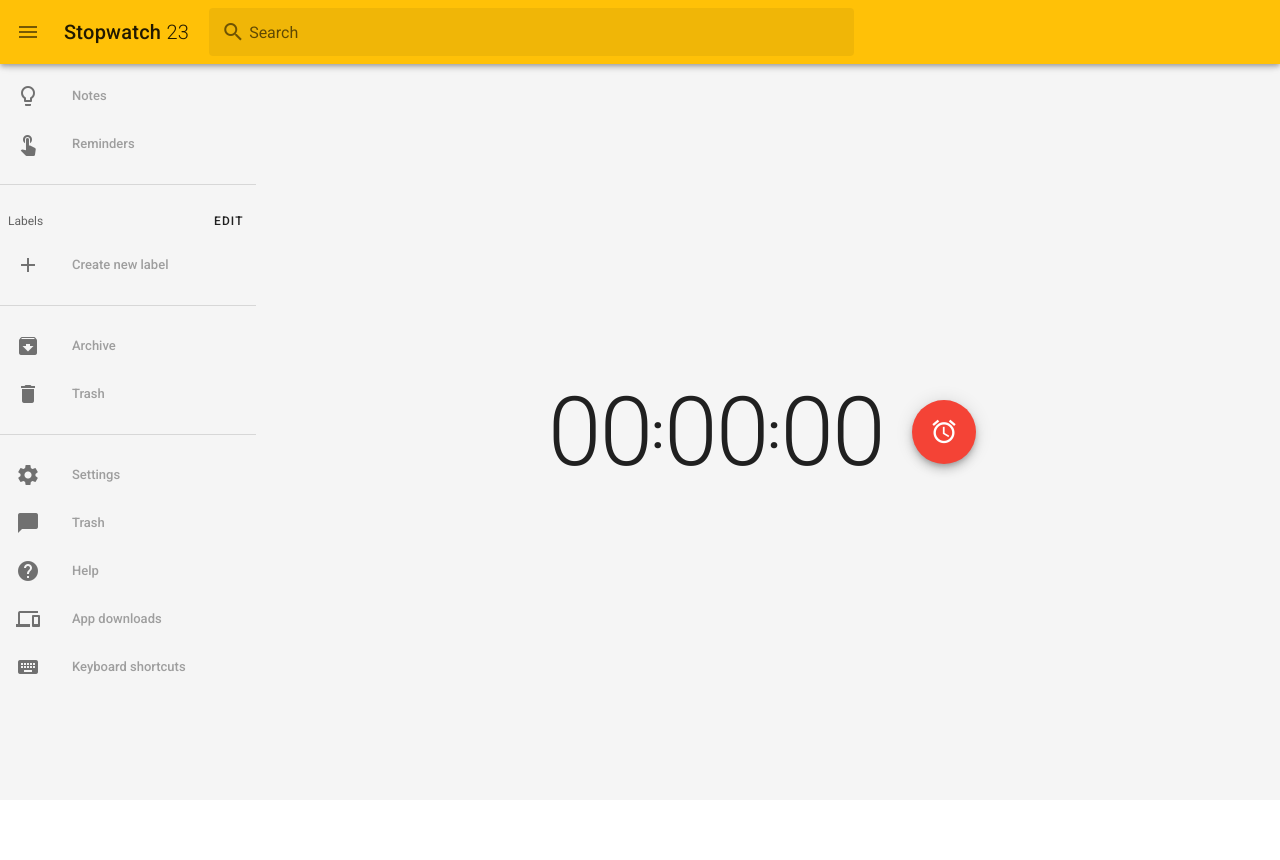
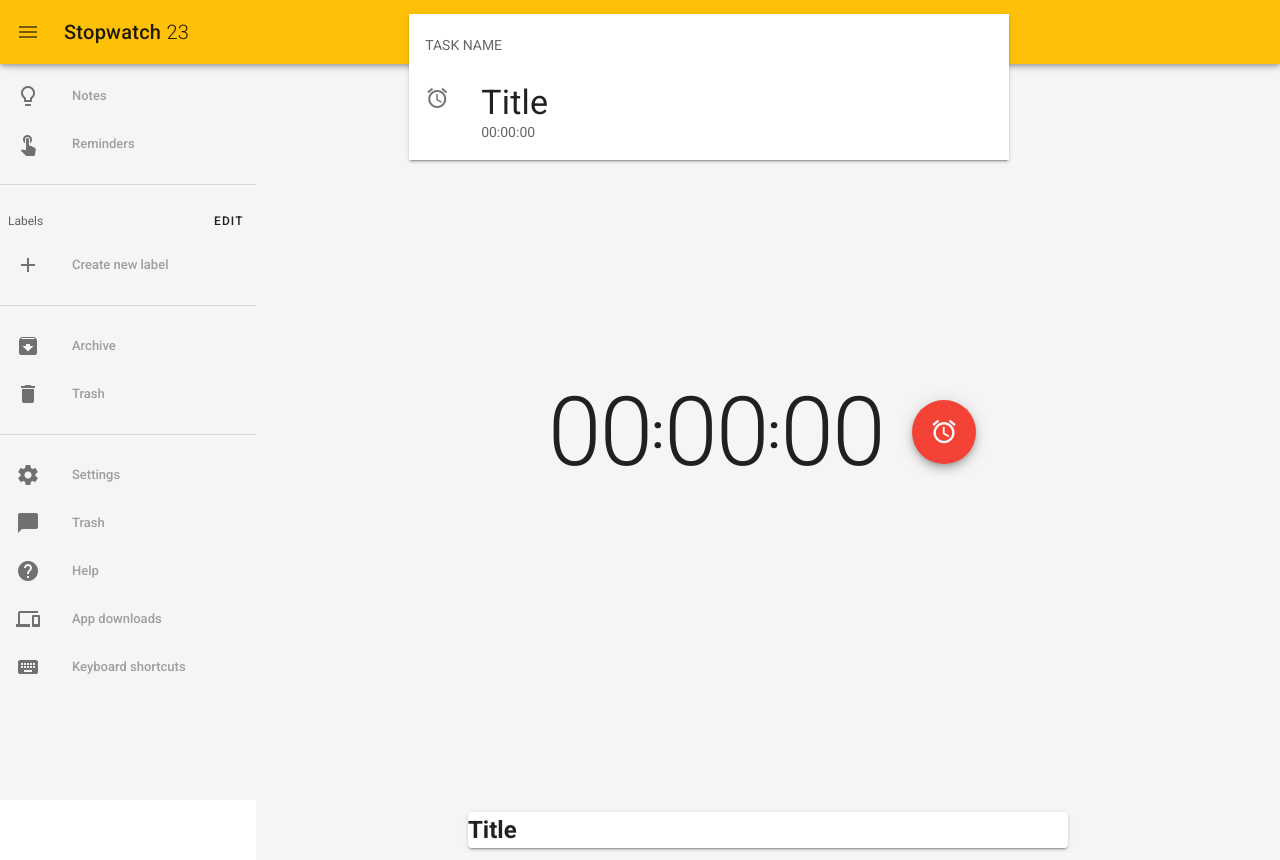
Before and after one commit to mantissa23/stopwatch.m23-2, a Vue app: page / in a window 1280 px wide. Before the commit the page ends 800 px from the top, so only its background shows below. Built offline with nearby package versions, Linux system fonts and the light colour scheme; a small style sheet from the web is missing.

Commit message:
title & editable...and v-navigation-drawer

```diff
--- a/src/App.vue
+++ b/src/App.vue
@@ -7,13 +7,35 @@
     >
       <v-app-bar-nav-icon @click="drawer = !drawer"></v-app-bar-nav-icon>
       <span class="title ml-3 mr-5">Stopwatch&nbsp;<span class="font-weight-light">23</span></span>
-      <v-text-field
-        solo-inverted
-        flat
-        hide-details
-        label="Search"
-        prepend-inner-icon="search"
-      ></v-text-field>
+
+      <v-card
+			width="600"
+			style="top: 55px; left: 200px;"
+			tile
+		  >
+			<v-list>
+			  <v-subheader>TASK NAME</v-subheader>
+			  <v-list-item-group color="primary">
+				<v-list-item @click="editable = true">
+				  <v-list-item-icon>
+					<v-icon>mdi-alarm</v-icon>
+				  </v-list-item-icon>
+				  <v-list-item-content>
+					<v-list-item-title class="display-1">
+						<v-text-field
+							v-if="editable"
+							solo-inverted
+							flat
+							v-model="title"
+						  ></v-text-field>
+						<div v-else class="display-1">{{ title }}</div>
+					</v-list-item-title>
+					<v-list-item-subtitle>{{ min }}:{{ sec }}:{{ ms }}</v-list-item-subtitle>
+					</v-list-item-content>
+				</v-list-item>
+			  </v-list-item-group>
+			</v-list>
+		  </v-card>
       <v-spacer></v-spacer>
     </v-app-bar>
 
@@ -72,15 +94,100 @@
       </v-list>
     </v-navigation-drawer>
 
+	<!--
+	<v-card
+      elevation="12"
+      width="256"
+    >
+		<v-navigation-drawer
+		  fixed
+		  right
+		  app
+		  floating
+		  permanent
+		  color="grey lighten-4"
+		>
+
+		  <v-list>
+				<v-list-item
+				  v-for="item in items.filter(i => i.text)"
+				  :key="item.text"
+				  link
+				>
+				  <v-list-item-icon>
+					<v-icon>{{ item.icon }}</v-icon>
+				  </v-list-item-icon>
+
+				  <v-list-item-content>
+					<v-list-item-title>{{ item.text }}</v-list-item-title>
+				  </v-list-item-content>
+				</v-list-item>
+			  </v-list>
+		</v-navigation-drawer>
+	</v-card>
+	-->
+
+	<!--
+	<v-card
+    width="256"
+	  >
+		<v-navigation-drawer
+		  class="deep-purple accent-4"
+		  v-model="drawer2"
+		  app
+		  dark
+		  clipped
+		  absolute
+		  permanent
+		  right
+		>
+			<template v-slot:prepend>
+        <v-list-item two-line>
+          <v-list-item-avatar>
+            <img src="https://randomuser.me/api/portraits/women/81.jpg">
+          </v-list-item-avatar>
+
+          <v-list-item-content>
+            <v-list-item-title>Jane Smith</v-list-item-title>
+            <v-list-item-subtitle>Logged In</v-list-item-subtitle>
+          </v-list-item-content>
+        </v-list-item>
+      </template>
+
+	  <v-divider></v-divider>
+
+		  <v-list>
+			<v-list-item
+			  v-for="item in items.filter(i => i.text)"
+			  :key="item.text"
+			  link
+			>
+			  <v-list-item-icon>
+				<v-icon>{{ item.icon }}</v-icon>
+			  </v-list-item-icon>
+
+			  <v-list-item-content>
+				<v-list-item-title>{{ item.text }}</v-list-item-title>
+			  </v-list-item-content>
+			</v-list-item>
+		  </v-list>
+
+		  <template v-slot:append>
+			<div class="pa-2">
+			  <v-btn block>Logout</v-btn>
+			</div>
+		  </template>
+		</v-navigation-drawer>
+	  </v-card>
+	  -->
+
     <v-content>
-
 
       <v-container
         fluid
         fill-height
         class="grey lighten-4"
       >
-
 
         <v-layout
           justify-center
@@ -96,7 +203,7 @@
 				</v-layout>
 			</v-flex>
           <v-flex shrink>
-            <v-tooltip v-if="timer === 0" right>
+            <v-tooltip v-if="timer === 0" top>
 			  <template v-slot:activator="{ on }">
 				<v-btn
 				  color="error"
@@ -111,9 +218,23 @@
 				</v-tooltip>
 
 				<v-btn v-else color="success" @click.prevent="pause">Pause</v-btn>
+
+				<v-btn v-if="timer === 0 && (time.min + time.sec) > 0" small class="ml-5" @click.prevent="reset">Reset</v-btn>
           </v-flex>
         </v-layout>
       </v-container>
+
+	  <v-container
+        fluid
+        class="grey lighten-4"
+      >
+	  <v-card
+				max-width="600"
+				class="mx-auto"
+			  >
+				<h2>{{ title }}</h2>
+			  </v-card>
+			  </v-container>
     </v-content>
   </v-app>
 </template>
@@ -125,6 +246,10 @@ const ITEM_KEY = 'TIME';
 export default {
 data: () => ({
 
+title: 'Title',
+
+editable: false,
+
 autoSaveDelay: 1000,
 
 timer: 0,
@@ -135,6 +260,7 @@ time: {
 	ms: 0,
 },
   drawer: null,
+  drawer2: null,
   items: [
 	{ icon: 'lightbulb_outline', text: 'Notes' },
 	{ icon: 'touch_app', text: 'Reminders' },
@@ -210,6 +336,16 @@ methods: {
 	save() {
 		STORAGE.setItem(ITEM_KEY, JSON.stringify(this.time));
 	},
+
+	reset() {
+		this.time = {
+			min: 0,
+			sec: 0,
+			ms: 0,
+		};
+
+		STORAGE.clear();
+	},
 },
 }
 </script>
```
Also changed, not shown: 2 other files (tests, documents, lock files or other folders).
